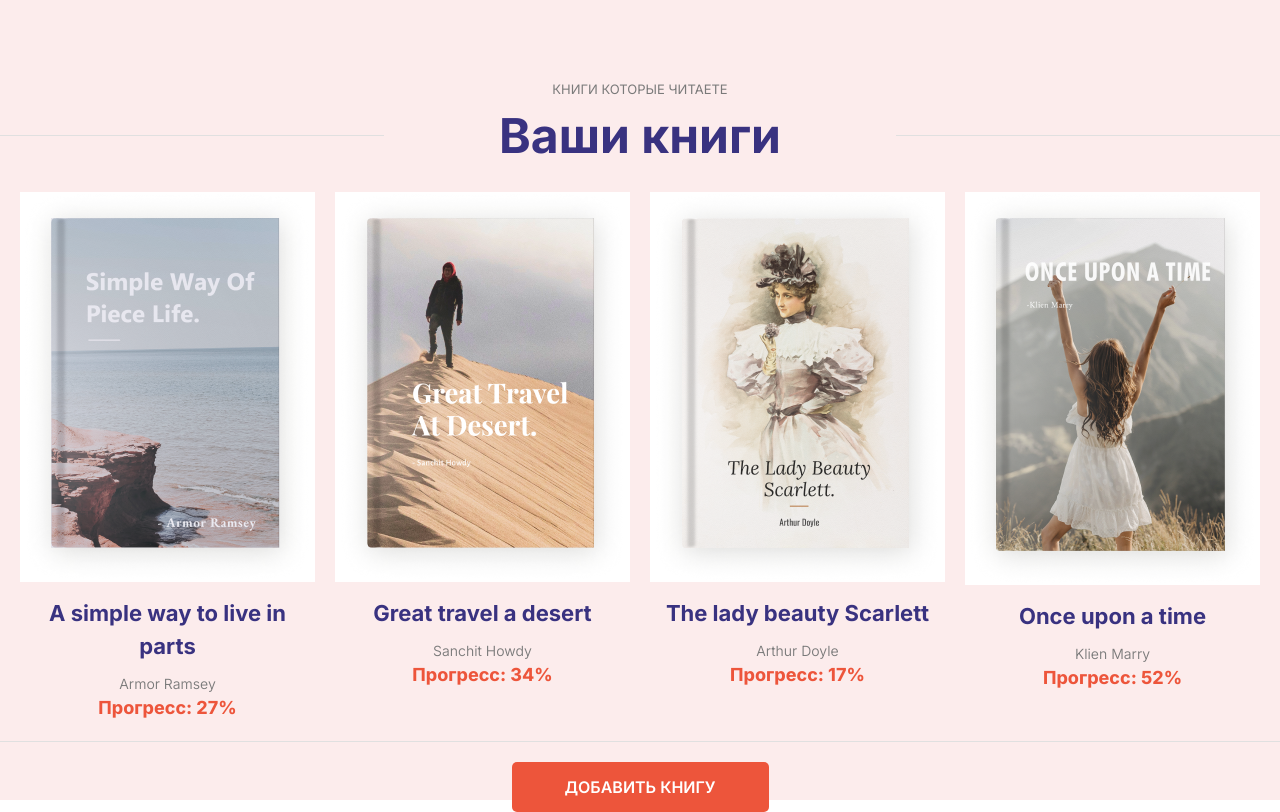
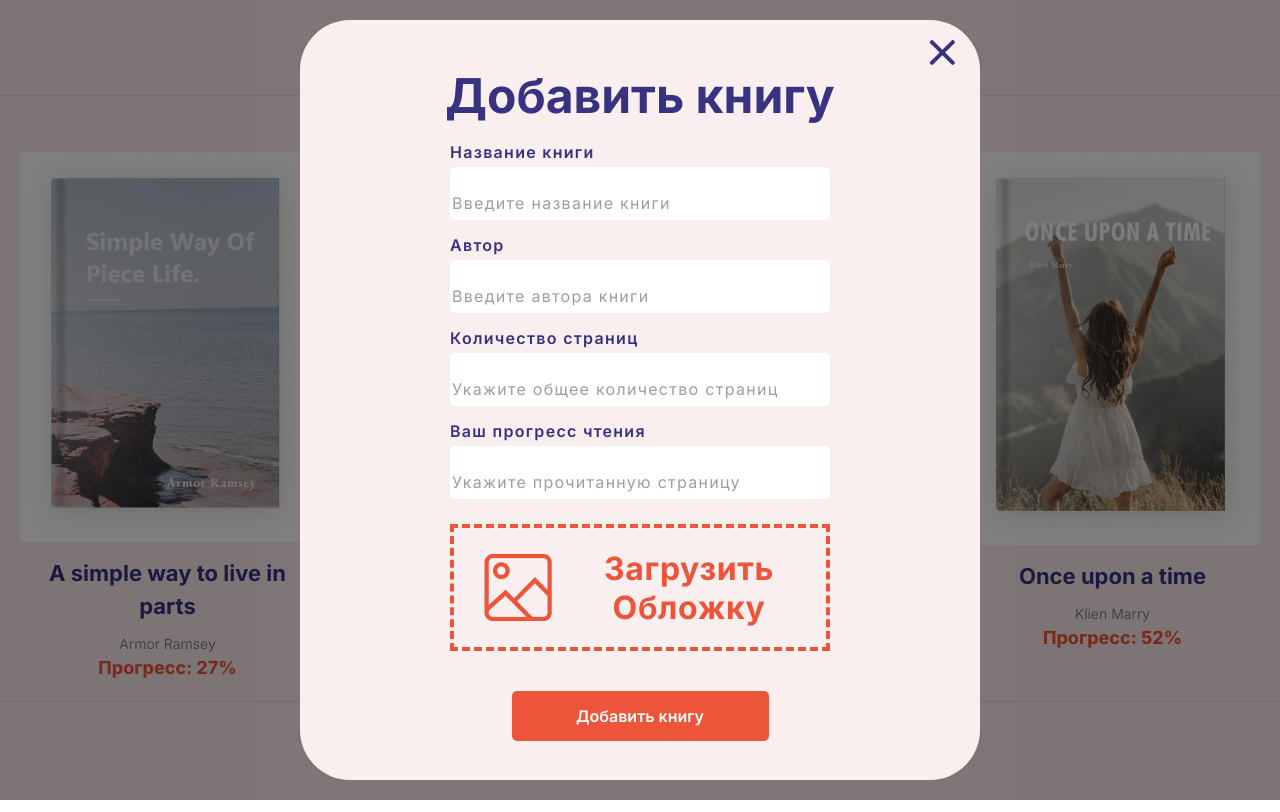
Before and after one commit to gunster1998/add_your_books, a plain HTML site: page index.html in a window 1280 px wide. Both pictures are taken after a click on the button "ДОБАВИТЬ КНИГУ". Drawn offline with Linux system fonts and the light colour scheme.

Commit message:
feat: Доделал верстку

```diff
--- a/index.html
+++ b/index.html
@@ -23,25 +23,29 @@
             </div>
             <div class="books__main">
                 <div class="book">
-                    <div class="book__background"><img class="book__background-img" src="./assets/img/Group 298.png" alt=""> </img></div>
+                    <div class="book__background"><img class="book__background-img" src="./assets/img/Group 298.png"
+                            alt=""> </img></div>
                     <div class="book__name">A simple way to live in parts</div>
                     <div class="book__author">Armor Ramsey</div>
                     <div class="book__progres">Прогресс: 27%</div>
                 </div>
                 <div class="book">
-                    <div class="book__background"><img class="book__background-img" src="./assets/img/book3 4.png" alt=""> </img></div>
+                    <div class="book__background"><img class="book__background-img" src="./assets/img/book3 4.png"
+                            alt=""> </img></div>
                     <div class="book__name">Great travel a desert</div>
                     <div class="book__author">Sanchit Howdy</div>
                     <div class="book__progres">Прогресс: 34%</div>
                 </div>
                 <div class="book">
-                    <div class="book__background"><img class="book__background-img" src="./assets/img/book16 1.png" alt=""> </img></div>
+                    <div class="book__background"><img class="book__background-img" src="./assets/img/book16 1.png"
+                            alt=""> </img></div>
                     <div class="book__name">The lady beauty Scarlett</div>
                     <div class="book__author">Arthur Doyle</div>
                     <div class="book__progres">Прогресс: 17%</div>
                 </div>
                 <div class="book">
-                    <div class="book__background"><img class="book__background-img" src="./assets/img/book4 4.png" alt=""> </img></div>
+                    <div class="book__background"><img class="book__background-img" src="./assets/img/book4 4.png"
+                            alt=""> </img></div>
                     <div class="book__name">Once upon a time</div>
                     <div class="book__author">Klien Marry</div>
                     <div class="book__progres">Прогресс: 52%</div>
@@ -50,10 +54,62 @@
             <div class="line"></div>
             <div class="button"><button class="button__add">ДОБАВИТЬ КНИГУ</button></div>
         </div>
+
     </section>
 
+    <div class="form hidden">
+        <div class="form__background">
+        <div class="form__main">
+            <div class="form__close">
+                <svg xmlns="http://www.w3.org/2000/svg" width="26" height="25" viewBox="0 0 26 25" fill="none">
+                    <path
+                        d="M16.1186 12.4992L25.4932 3.15163C25.7511 2.89431 25.8934 2.55102 25.8938 2.18496C25.8938 1.8187 25.7515 1.475 25.4932 1.21809L24.6717 0.399187C24.4135 0.14126 24.0691 0 23.7016 0C23.3347 0 22.9904 0.14126 22.7321 0.399187L13.3573 9.74618L3.98222 0.399187C3.72434 0.14126 3.37984 0 3.0125 0C2.64556 0 2.30105 0.14126 2.04318 0.399187L1.22125 1.21809C0.686342 1.75143 0.686342 2.61891 1.22125 3.15163L10.5962 12.4992L1.22125 21.8464C0.963172 22.1041 0.821087 22.4474 0.821087 22.8134C0.821087 23.1795 0.963172 23.5228 1.22125 23.7803L2.04297 24.5992C2.30084 24.8569 2.64556 24.9984 3.01229 24.9984C3.37963 24.9984 3.72414 24.8569 3.98201 24.5992L13.3571 15.2521L22.7319 24.5992C22.9902 24.8569 23.3345 24.9984 23.7014 24.9984C24.0685 24.9984 24.4133 24.8569 24.6715 24.5992L25.493 23.7803C25.7509 23.523 25.8932 23.1795 25.8932 22.8134C25.8932 22.4474 25.7509 22.1041 25.493 21.8466L16.1186 12.4992Z"
+                        fill="#393280" />
+                </svg>
+            </div>
+            <div class="form__input">
+
+                <div class="form__subtitle">
+                    <h1 class="form__heading">Добавить книгу</h1>
+                </div>
+                <form action="">
+                    <div class="form__group">
+                        <label for="book__title">Название книги</label>
+                        <input type="text" id="book__title" name="title" placeholder="Введите название книги" required>
+                    </div>
+                    <div class="form__group">
+                        <label for="book__uthor">Автор</label>
+                        <input type="text" id="book__author" name="author" placeholder="Введите автора книги" required>
+                    </div>
+                    <div class="form__group">
+                        <label for="book__pages">Количество страниц</label>
+                        <input type="number" id="book__pages" name="pages"
+                            placeholder="Укажите общее количество страниц">
+                    </div>
+                    <div class="form__group">
+                        <label for="book__pages">Ваш прогресс чтения</label>
+                        <input type="number" id="book__pages" name="pages" placeholder="Укажите прочитанную страницу">
+                    </div>
+                    <input type="file" id="book__cover" name="cover" accept="image/png, image/jpeg" hidden>
+                    <label for="book__cover" class="custom__download">
+                        <img class="custom__download-img" src="./assets/img/image 1.png" alt="">
+                        <p class="custom__download-text">Загрузить
+                            обложку</p>
+                    </label>
+
+                    <button class="add__book" type="submit">Добавить книгу</button>
+                </form>
+
+            </div>
+
+        </div>
+
+    </div>
 
 
+    </div>
+
+    <script src="./src/js/sctipt.js"></script>
 </body>
 
 </html>
--- a/src/js/sctipt.js
+++ b/src/js/sctipt.js
@@ -0,0 +1,27 @@
+const closeButton = document.querySelector('.form__close');
+const addButton = document.querySelector('.button__add')
+const popup = document.querySelector('.form');
+
+closeButton.addEventListener('click',function () {
+  popup.classList.add('hidden')
+})
+
+addButton.addEventListener('click',function () {
+  popup.classList.remove('hidden')
+})
+
+
+const myLibrary = [];
+
+
+function Book(name,author,totalPage,progressPage,image) {
+    this.name = name;
+    this.author = author;
+    this.totalPage = totalPage;
+    this.progressPage = progressPage;
+    this.image = image || 'no_img.jpg'
+}
+
+function addBookToLibrary() {
+  // do stuff here
+}
--- a/styles/global.css
+++ b/styles/global.css
@@ -10,21 +10,38 @@
     line-height: calc(1em + 0.5rem);
 }
 
-h1, h2, h3, h4, h5, figure, p, ol, ul {
+h1,
+h2,
+h3,
+h4,
+h5,
+figure,
+p,
+ol,
+ul {
     margin: 0;
 }
 
-ol[role="list"], ul[role="list"] {
+ol[role="list"],
+ul[role="list"] {
     list-style: none;
     padding-inline: 0;
 }
 
-h1, h2, h3, h4, h5 {
+h1,
+h2,
+h3,
+h4,
+h5 {
     font-size: inherit;
     font-weight: inherit;
 }
 
-img, picture, video, canvas, svg {
+img,
+picture,
+video,
+canvas,
+svg {
     display: block;
     max-width: 100%;
 }
@@ -34,11 +51,20 @@ body {
     -webkit-font-smoothing: antialiased;
 }
 
-input, button, textarea, select {
+input,
+button,
+textarea,
+select {
     font: inherit;
 }
 
-p, h1, h2, h3, h4, h5, h6 {
+p,
+h1,
+h2,
+h3,
+h4,
+h5,
+h6 {
     overflow-wrap: break-word;
 }
 
@@ -46,17 +72,28 @@ p {
     text-wrap: pretty;
 }
 
-h1, h2, h3, h4, h5, h6 {
+h1,
+h2,
+h3,
+h4,
+h5,
+h6 {
     text-wrap: balance;
 }
 
-#root, #__next {
+#root,
+#__next {
     isolation: isolate;
 }
 
 * {
     font-family: "Inter", serif;
     box-sizing: border-box;
+}
+
+.container {
+    height: 100vh;
+
 }
 
 .books {
@@ -74,10 +111,11 @@ h1, h2, h3, h4, h5, h6 {
 .books__subtitle {
     display: flex;
     justify-content: center;
-    padding-top: 10vh;
+    padding-top: 5vh;
 }
 
-.books__title-text {
+.books__title-text,
+.form__heading {
     font-size: 48px;
     font-weight: 700;
     color: #393280;
@@ -97,13 +135,13 @@ h1, h2, h3, h4, h5, h6 {
 
 .books__main {
     display: grid;
-    grid-template-columns: repeat(4,minmax(200px,1fr));
+    grid-template-columns: repeat(4, minmax(200px, 1fr));
     padding: 20px;
     gap: 20px;
 }
 
 .book__background {
-    background-color: white ;
+    background-color: white;
     display: flex;
     align-items: center;
     justify-content: center;
@@ -115,9 +153,7 @@ h1, h2, h3, h4, h5, h6 {
     height: 329px;
 } */
 
-.book {
-
-}
+.book {}
 
 .book__name {
     font-weight: 700;
@@ -155,7 +191,8 @@ h1, h2, h3, h4, h5, h6 {
     justify-content: center;
 }
 
-.button__add {
+.button__add,
+.add__book     {
     margin-top: 20px;
     width: 257px;
     height: 50px;
@@ -163,6 +200,119 @@ h1, h2, h3, h4, h5, h6 {
     background-color: #ED553B;
     font-weight: 600;
     font-size: 16px;
-    color:white;
+    color: white;
     border: none;
+    cursor: pointer;
 }
+
+.form__main {
+    background-color: #FAEFEF;
+    width: 680px;
+    height: 760px;
+    border-radius: 50px;
+    position: relative;
+}
+
+.form__input {
+    display: flex;
+    flex-direction: column;
+    justify-content: center;
+    align-items: center;
+    padding-top: 40px;
+}
+
+form {
+    display: flex;
+    flex-direction: column;
+    justify-content: center;
+    align-items: center;
+}
+
+.form__group {
+    display: grid;
+    margin: 5px;
+}
+
+.form-group {
+    margin: 10px 0;
+}
+
+.form__close {
+    cursor: pointer;
+    position: absolute;
+    top: 20px;
+    right: 25px;
+}
+
+input {
+    padding-top: 20px;
+    width: 380px;
+    height: 53px;
+    border: none;
+    border-radius: 5px;
+}
+
+input::placeholder {
+    color: #9E9E9E;
+    font-family: Inter;
+    font-size: 16px;
+    font-style: normal;
+    font-weight: 400;
+    line-height: 30px;
+    /* 187.5% */
+    letter-spacing: 1.289px;
+}
+
+label {
+    color: #393280;
+    font-family: Inter;
+    font-size: 16px;
+    font-style: normal;
+    font-weight: 600;
+    line-height: 30px;
+    /* 187.5% */
+    letter-spacing: 1.289px;
+}
+
+
+.custom__download {
+    margin: 20px 0;
+    width: 380px;
+    height: 127px;
+    border: #ED553B 4px dashed;
+    display: flex;
+    align-items: center;
+}
+
+.custom__download-img {
+    padding-left: 30px;
+}
+
+.custom__download-text {
+    color: #ED553B;
+    text-align: center;
+    font-family: Inter;
+    font-size: 32px;
+    font-style: normal;
+    font-weight: 700;
+    line-height: normal;
+    letter-spacing: 0.64px;
+    text-transform: capitalize;
+}
+
+.form__background {
+    position: fixed;
+    top: 0px;
+    left: 0px;
+
+    width: 100vw;
+    height: 100vh;
+    display: flex;
+    align-items: center;
+    justify-content: center;
+    background-color: rgba(0, 0, 0, 0.5);
+}
+
+.hidden {
+    display: none;
+}
```
Also changed, not shown: assets/img/image 1.png (added), assets/img/no_img.jpg (added).
